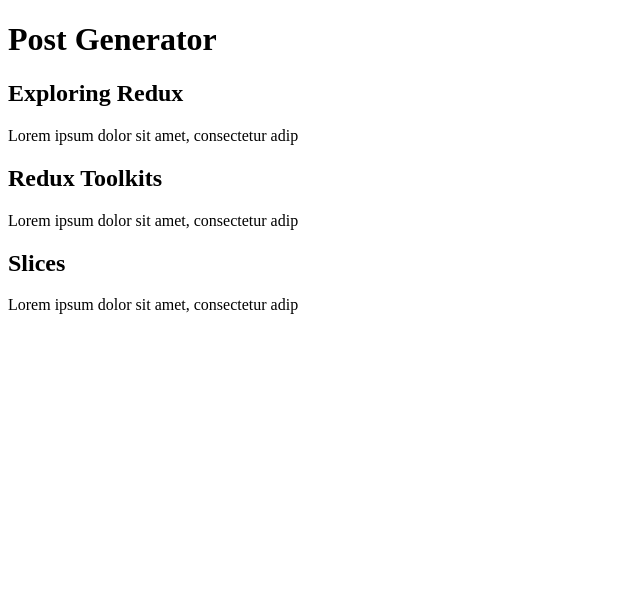
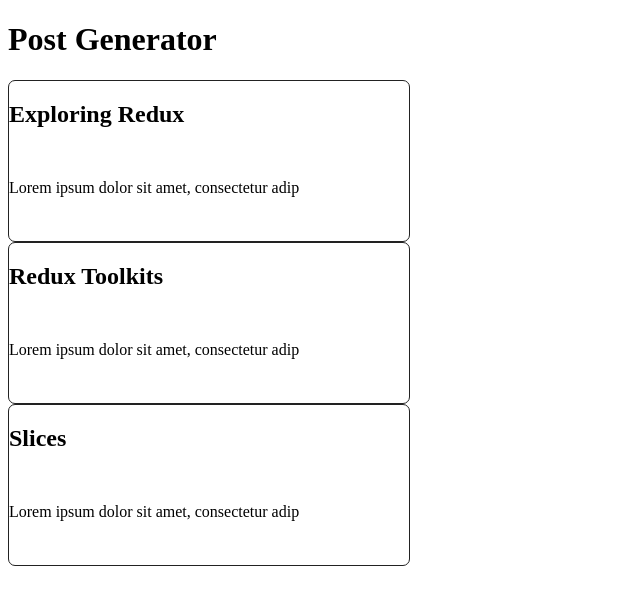
Before and after one commit to grega1/post-generator, a React (Vite) app: page / in a window 1280 px wide. Shown: the top 604 px of the page, without its empty margins (0-640 px from the left). Built offline with nearby package versions, Linux system fonts and the light colour scheme.

Commit message:
feat: initial style post

```diff
--- a/src/components/Post/Post.css
+++ b/src/components/Post/Post.css
@@ -0,0 +1,13 @@
+.post{
+    width: 25rem;
+    height: 10rem;
+    border: 1px solid #222222;
+    border-radius: 7px;
+    display: flex;
+    gap:15px;
+    flex-direction: column;
+
+}
+.post h2{
+    font-size: 24px;
+}
--- a/src/components/Post/Post.jsx
+++ b/src/components/Post/Post.jsx
@@ -3,7 +3,7 @@
 
 export default function Post({props}){
     return(
-        <article>
+        <article className='post'>
             <h2>{props.title}</h2>
             <p>{props.content}</p>
         </article>
```
Also changed, not shown: src/components/PostList/PostList.css (added).
